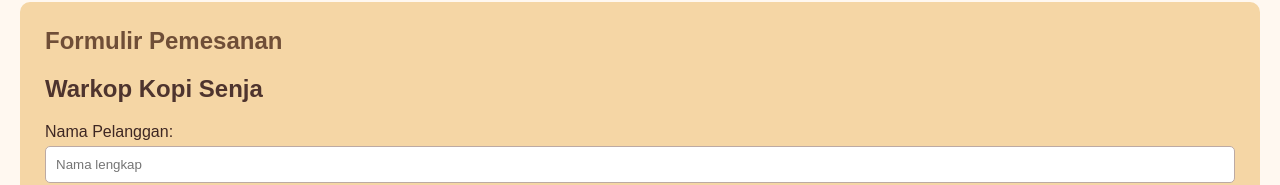
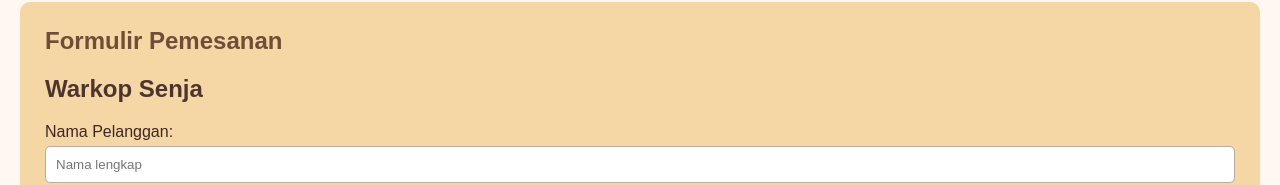
Before and after one commit to ArielRahmansyah/Website-Coffe-Shop, a plain HTML site: page order.html in a window 1280 px wide. Shown: the part 398-583 px from the top of the page. Drawn offline with Linux system fonts and the light colour scheme.

Commit message:
order.html

```diff
--- a/order.html
+++ b/order.html
@@ -37,7 +37,7 @@
     <section id="halamanForm">
 
         <h1>Formulir Pemesanan</h1>
-        <h2>Warkop Kopi Senja</h2>
+        <h2>Warkop Senja</h2>
 
         <form id="orderForm">
 
```
